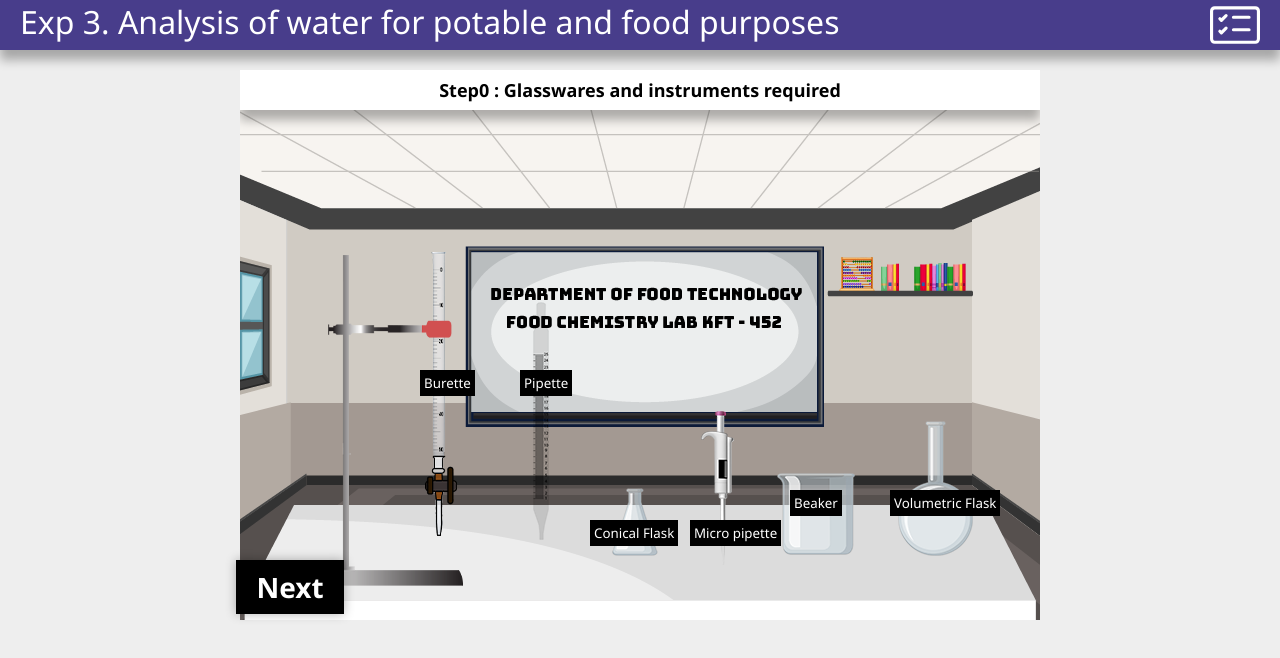
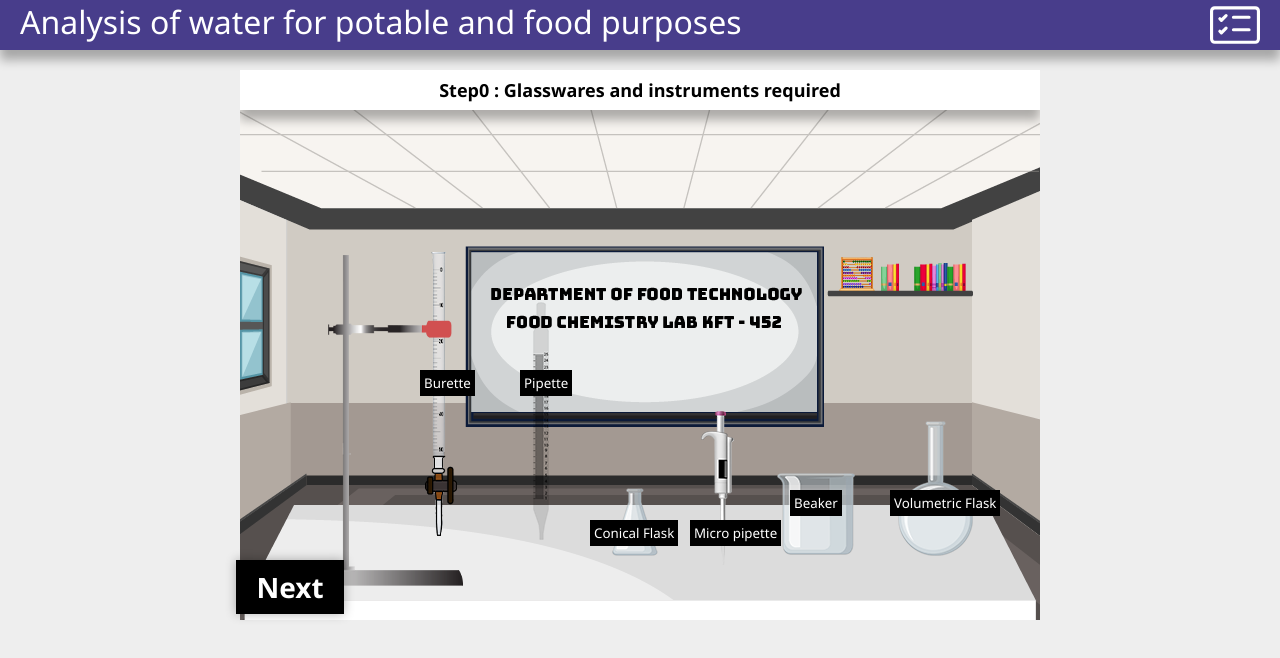
Before and after one commit to virtual-labs/exp-food-purposes-iitk, a plain HTML site: page experiment/simulation/index.html in a window 1280 px wide. Drawn offline with Linux system fonts and the light colour scheme.

Commit message:
simulation updated

```diff
--- a/experiment/simulation/index.html
+++ b/experiment/simulation/index.html
@@ -144,7 +144,7 @@
 
   <body style="background: #eee">
     <header>
-      <h1>Exp 3. Analysis of water for potable and food purposes</h1>
+      <h1>Analysis of water for potable and food purposes</h1>
       <button class="clear" onclick="toggleSidebar()">
         <img src="assets/checklist.svg" width="50" alt="checklist" />
       </button>
```
